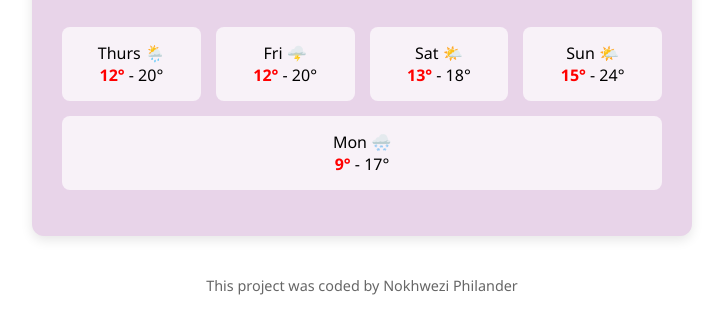
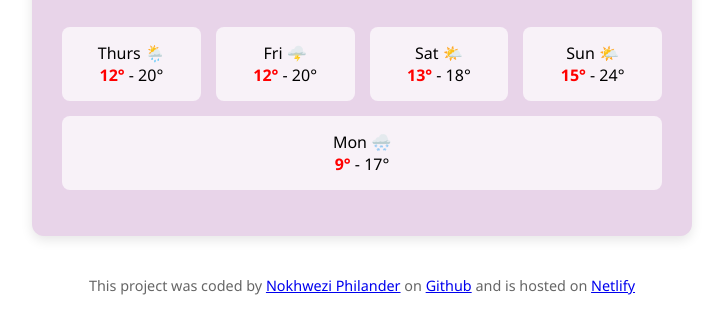
Before and after one commit to nphilander/Weather-App, a plain HTML site: page index.html in a window 1280 px wide. Shown: the part 256-590 px from the top of the page, without its empty margins (278-1001 px from the left). Drawn offline with nearby package versions, Linux system fonts and the light colour scheme.

Commit message:
feat: added links to my footer content

```diff
--- a/index.html
+++ b/index.html
@@ -53,6 +53,19 @@
       </ul>
     </div>
     <script src="javascript/script.js"></script>
-    <footer>This project was coded by Nokhwezi Philander</footer>
+    <footer>
+      This project was coded by
+      <a href="https://github.com/nphilander" target="_blank"
+        >Nokhwezi Philander</a
+      >
+      on
+      <a href="https://github.com/nphilander/Weather-App" target="_blank"
+        >Github</a
+      >
+      and is hosted on
+      <a href="https://weatherappnokhwezi.netlify.app/" target="_blank"
+        >Netlify</a
+      >
+    </footer>
   </body>
 </html>
```
